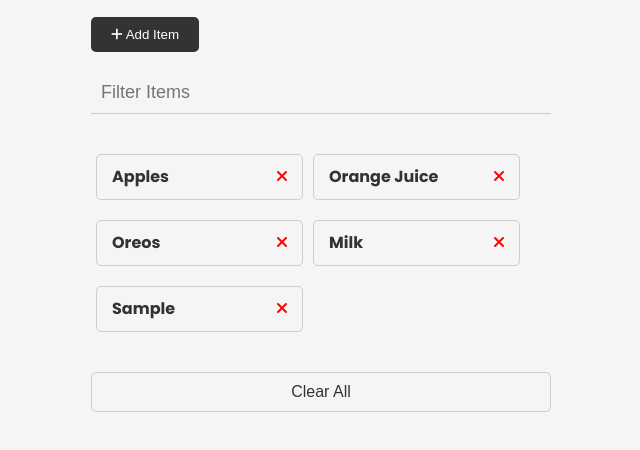
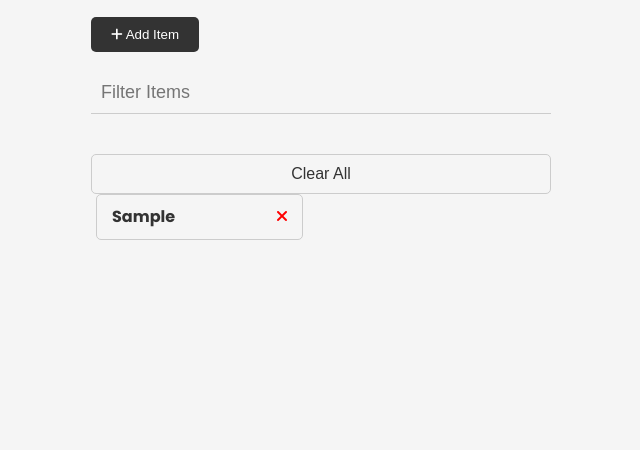
Before and after one commit to anastasiabobere/shopping-list, a plain HTML site: page index.html in a window 1280 px wide. Both pictures are taken after typing "Sample" into the empty fields and a click on the button "Add Item". Shown: the part 180-630 px from the top of the page, without its empty margins (319-959 px from the left). Drawn offline with Linux system fonts and the light colour scheme.

Commit message:
something wrong with js, need to check it later

```diff
--- a/index.html
+++ b/index.html
@@ -9,8 +9,7 @@
       href="https://cdnjs.cloudflare.com/ajax/libs/font-awesome/6.1.2/css/all.min.css"
       integrity="sha512-1sCRPdkRXhBV2PBLUdRb4tMg1w2YPf37qatUFeS7zlBy7jJI8Lf4VHwWfZZfpXtYSLy85pkm9GaYVYMfw5BC1A=="
       crossorigin="anonymous"
-      referrerpolicy="no-referrer"
-    />
+      referrerpolicy="no-referrer" />
     <link rel="stylesheet" href="style.css" />
     <title>Shopping List</title>
   </head>
@@ -27,8 +26,7 @@
             class="form-input"
             id="item-input"
             name="item"
-            placeholder="Enter Item"
-          />
+            placeholder="Enter Item" />
         </div>
         <div class="form-control">
           <button type="submit" class="btn">
@@ -42,12 +40,11 @@
           type="text"
           class="form-input-filter"
           id="filter"
-          placeholder="Filter Items"
-        />
+          placeholder="Filter Items" />
       </div>
 
       <ul id="item-list" class="items">
-        <li>
+        <!-- <li>
           Apples
           <button class="remove-item btn-link text-red">
             <i class="fa-solid fa-xmark"></i>
@@ -71,7 +68,7 @@
             <i class="fa-solid fa-xmark"></i>
           </button>
         </li>
-      </ul>
+      </ul> -->
 
       <button id="clear" class="btn-clear">Clear All</button>
     </div>
--- a/script.js
+++ b/script.js
@@ -1,6 +1,8 @@
 const itemForm = document.getElementById("item-form");
 const itemInput = document.getElementById("item-input");
 const itemList = document.getElementById("item-list");
+const itemClear= document.getElementById("clear");
+const itemFilter=document.getElementById("filter")
 
 function addItem(e){
     e.preventDefault();
@@ -13,12 +15,12 @@ function addItem(e){
     //create list item
     const li =document.createElement("li");
     li.appendChild(document.createTextNode(newItem));
-    console.log(li);
-
     const button= createButton("remove-item btn-link text-red");
     li.appendChild(button);
     itemList.appendChild(li);
-    itemInput.value =''
+    checkUI();
+    itemInput.value ='' ;
+
 }
 function createButton(classes){
     const button=document.createElement("button");
@@ -33,5 +35,34 @@ function createIcon(classes){
     return icon;
 }
 
+function removeItem(e){
+    if(e.target.parentElement.classList.contains("remove-item")){
+      e.target.parentElement.parentElement.remove()
+    }
+
+}
+function clearItem(e){
+    // itemList.innerHTML=''; also works but 2nd way looks smarter
+    while(itemList.firstChild){
+    itemList.removeChild(itemList.firstChild);
+    }
+}
+
+function checkUI(){
+    itemInput.value = '';
+    const items=itemList.querySelectorAll("li");
+     if(items.length === 0 ){
+     itemClear.style.display="none"
+     itemFilter.style.display="none"
+     }else{
+         itemClear.style.display="block"
+         itemFilter.style.display="block"
+     }
+}
+
 //Event Listeners
 itemForm.addEventListener("submit", addItem)
+itemList.addEventListener("click", removeItem)
+itemClear.addEventListener("click", clearItem)
+
+ checkUI();
```
